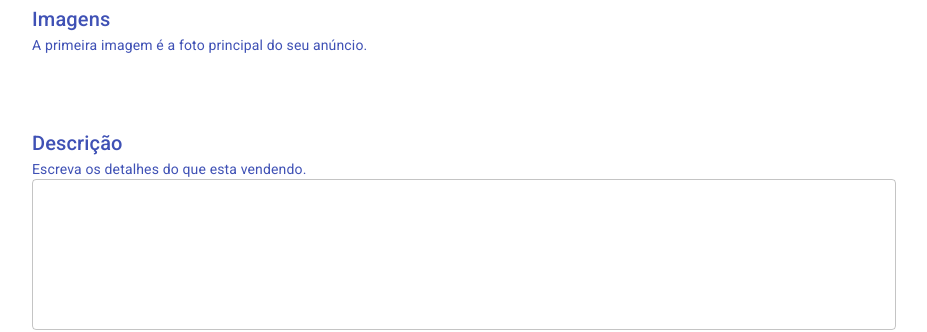
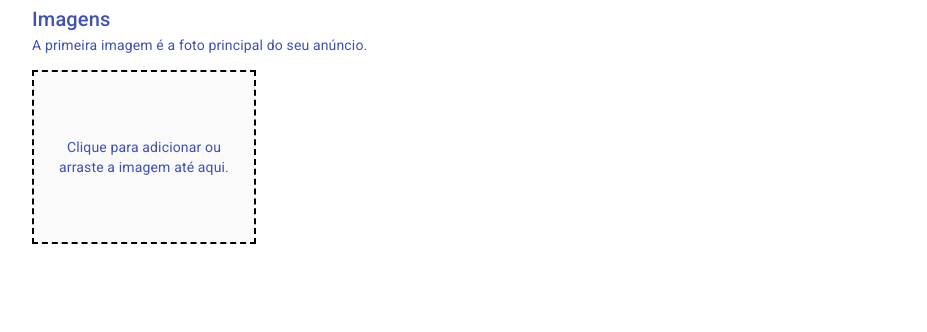
Before and after one commit to rafa-almeida/anunx, a Next.js app: page /user/publish in a window 1280 px wide. Shown: the part 476-808 px from the top of the page, without its empty margins (176-1103 px from the left). Built offline with nearby package versions, Linux system fonts and the light colour scheme.

Commit message:
adiocionando feature de upload de imagens(front)

```diff
--- a/package.json
+++ b/package.json
@@ -13,7 +13,8 @@
     "@material-ui/icons": "^4.11.3",
     "next": "12.2.4",
     "react": "18.2.0",
-    "react-dom": "18.2.0"
+    "react-dom": "18.2.0",
+    "react-dropzone": "^14.2.2"
   },
   "devDependencies": {
     "eslint": "8.21.0",
--- a/pages/user/publish.js
+++ b/pages/user/publish.js
@@ -1,9 +1,24 @@
-import { Container, Typography, Box, TextField, Select, Button } from '@material-ui/core'
+import { useState } from 'react'
+import {
+    Container,
+    Typography,
+    Box,
+    TextField,
+    Select,
+    Button,
+    IconButton
+} from '@material-ui/core'
+
+import { useDropzone } from 'react-dropzone'
 import { makeStyles } from '@material-ui/core/styles'
+import { DeleteForever } from '@material-ui/icons'
 
 import TemplateDefault from '../../src/templates/Default'
 
+
 const useStyles = makeStyles((theme) => ({
+    mask: {},
+    mainImage: {},
     container: {
         padding: theme.spacing(8,0,6)
     },
@@ -14,10 +29,80 @@
         backgroundColor: theme.palette.background.white,
         padding: theme.spacing(3),
     },
+    thumbsContainer: {
+        display: 'flex',
+        flexWrap: 'wrap',
+        marginTop: 15,
+    },
+    dropzone: {
+        display:'flex',
+        justifyContent: 'center',
+        alignItems: 'center',
+        textAlign: 'center',
+        padding: 10,
+        width: 200,
+        height: 150,
+        margin: '0 15px 15px 0',
+        backgroundColor: theme.palette.background.default,
+        border: '2px dashed black'
+    },
+    thumb: {
+        position: 'relative',
+        width: 200,
+        height: 150,
+        backgroundSize: 'cover',
+        margin: '0 15px 15px 0',
+        backgroundPosition: 'center center',
+
+        '& $mainImage': {
+            backgroundColor: 'blue',
+            padding: '3px 10px',
+            position: 'absolute',
+            bottom: 0,
+            left: 0,
+        },
+
+        '&:hover $mask': {
+            display: 'flex',
+        },
+
+        '& $mask': {
+            display:'none',
+            justifyContent: 'center',
+            alignItems: 'center',
+            textAlign: 'center',
+            backgroundColor: 'rgba(0, 0, 0, 0.7)',
+            width: '100%',
+            height: '100%'
+        }
+    }
+
 }))
 
 const Publish = () => {
     const classes = useStyles()
+    const [ files, setFiles ] = useState([])
+
+    const { getRootProps, getInputProps } = useDropzone({
+        accept: 'image/*',
+        onDrop: (acceptedFile) => {
+            const newFiles = acceptedFile.map(file => {
+                return Object.assign(file, {
+                    preview: URL.createObjectURL(file)
+                })
+            })
+
+            setFiles([
+                ...files,
+                ...newFiles
+            ])
+        }
+    })
+
+    const handleRemoveFile = fileName => {
+        const newFileState = files.filter(file => file.name !== fileName)
+        setFiles(newFileState)
+    }
 
     return (
         <TemplateDefault>
@@ -87,6 +172,41 @@
                         variant="body2"  color="primary">
                         A primeira imagem é a foto principal do seu anúncio.
                     </Typography>
+                    <Box className={classes.
+                        thumbsContainer}>
+                        <Box className=
+                            {classes.dropzone} {...getRootProps()}>
+                            <input {...getInputProps()} />
+                            <Typography variant="body2" color="primary">
+                                Clique para adicionar ou arraste a imagem até aqui.
+                            </Typography>
+                        </Box>
+
+                        {
+                            files.map((file,index) => (
+                                <Box
+                                    key={file.name}
+                                    className={classes.thumb} style={{ backgroundImage: `url(${file.preview})`}}
+                                >
+                                    {
+                                        index === 0 ?
+                                            <Box className={classes.mainImage}>
+                                                <Typography variant="body" color="secondary">
+                                                    Principal
+                                                </Typography>
+                                            </Box>
+                                        :null
+                                    }
+                                    <Box className={classes.mask}>
+                                        <IconButton color="secondary" onClick={() => handleRemoveFile(file.name)}>
+                                            <DeleteForever fontSize="large" />
+                                        </IconButton>
+                                    </Box>
+                                </Box>
+                            ))
+                        }
+
+                    </Box>
                 </Box>
             </Container>
 
--- a/src/theme.js
+++ b/src/theme.js
@@ -4,6 +4,9 @@
     palette: {
         primary: {
             main: '#000000',
+        },
+        secondary: {
+            main: '#ffffff',
         },
         background:{
             default: 'rgb(242,244,245)',
```
Also changed, not shown: 1 other file (tests, documents, lock files or other folders).
